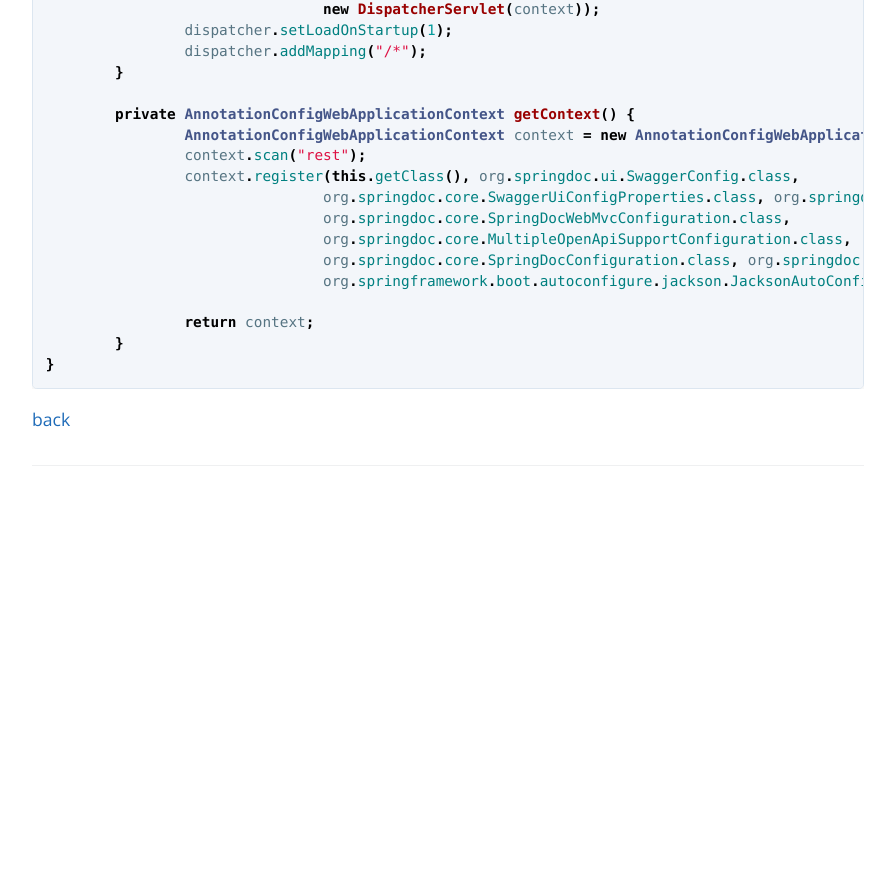
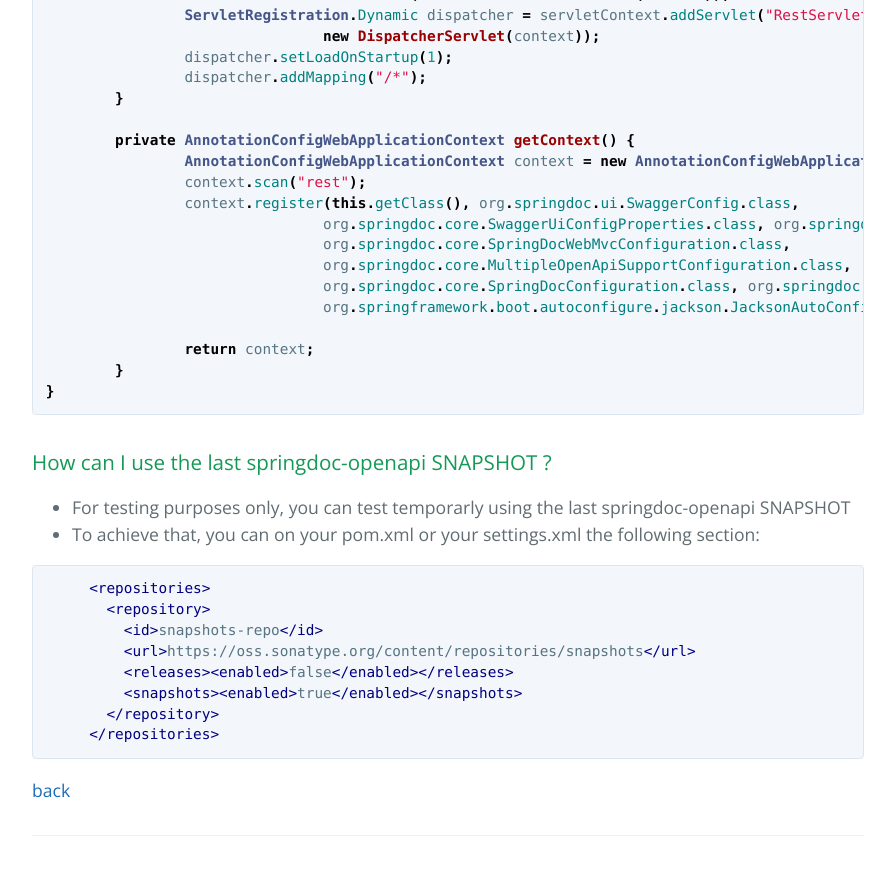
Before and after one commit to springdoc/springdoc.github.io, a Jekyll site: the page built from faq.md, in a window 1280 px wide and 900 px high, scrolled down 19010 px. Shown: the top 875 px of the window, without its empty margins (192-1087 px from the left). Built offline with Jekyll 4.4.1, drawn with Linux system fonts in a browser that asks for light colours; before the commit the page ends 19540 px from its top, so only the background shows below that; some of the changed text lies outside the part shown.

Commit message:
Update faq.md

````diff
--- a/faq.md
+++ b/faq.md
@@ -624,8 +624,20 @@ public class AppInitializer implements WebApplicationInitializer {
 }
 ```
 
+### How can I use the last springdoc-openapi SNAPSHOT ?
+- For testing purposes only, you can test temporarly using the last springdoc-openapi SNAPSHOT
+- To achieve that, you can on your pom.xml or your settings.xml the following section:
 
-
+```xml
+     <repositories>
+       <repository>
+         <id>snapshots-repo</id>
+         <url>https://oss.sonatype.org/content/repositories/snapshots</url>
+         <releases><enabled>false</enabled></releases>
+         <snapshots><enabled>true</enabled></snapshots>
+       </repository>
+     </repositories>
+```
 
 
 [back](./)
````
